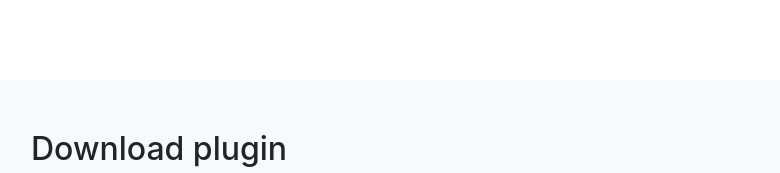
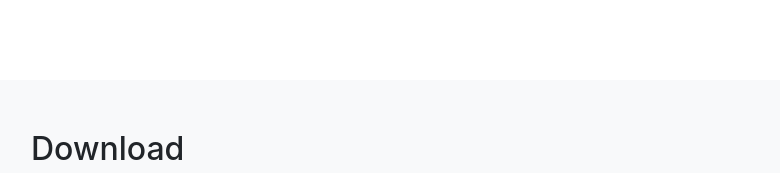
Before and after one commit to fedecarg/sticky-nav, a website: page src/index.html in a window 1280 px wide. Shown: the part 778-951 px from the top of the page, without its empty margins (244-1024 px from the left). Drawn offline with Linux system fonts and the light colour scheme.

Commit message:
Remove the word 'plugin'

```diff
--- a/src/index.html
+++ b/src/index.html
@@ -70,7 +70,7 @@
       <div class="container">
         <div class="row">
           <div class="col-lg-8 mx-auto">
-            <h2>Download plugin</h2>
+            <h2>Download</h2>
             <p class="lead">Compressed and uncompressed copies of jQuery StickyNav files are available. The uncompressed file is best used during development or debugging; the compressed file saves bandwidth and improves performance in production.</p>
             <p><a href="https://github.com/fedecarg/sticky-nav/tree/master/dist">https://github.com/fedecarg/sticky-nav/tree/master/dist</a></p>
           </div>
```
